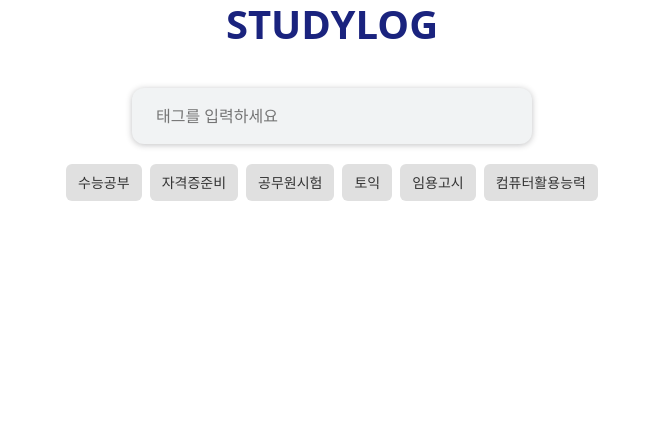
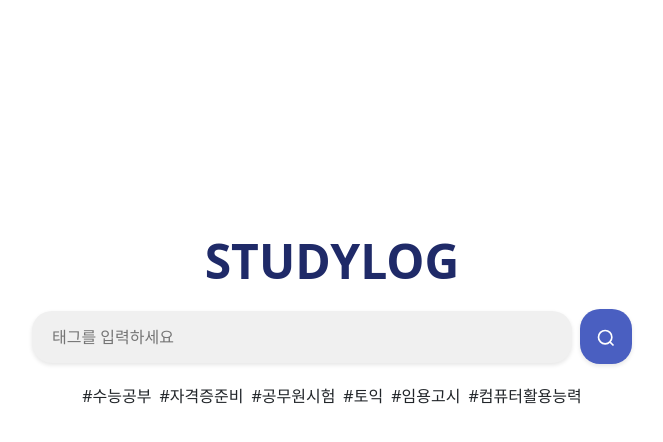
Before and after one commit to Nightingale2014/my-project, a React (Vite) app: page / in a window 1280 px wide. Shown: the top 442 px of the page, without its empty margins (308-971 px from the left). Built offline with nearby package versions, Linux system fonts and the light colour scheme.

Commit message:
🎉 feat: STUDYLOG 검색창 + 태그 기능 완성

```diff
--- a/package.json
+++ b/package.json
@@ -19,7 +19,7 @@
     "@eslint/js": "^9.22.0",
     "@types/react": "^19.0.10",
     "@types/react-dom": "^19.0.4",
-    "@vitejs/plugin-react": "^4.3.4",
+    "@vitejs/plugin-react": "^4.4.0",
     "eslint": "^9.22.0",
     "eslint-plugin-react-hooks": "^5.2.0",
     "eslint-plugin-react-refresh": "^0.4.19",
--- a/src/App.jsx
+++ b/src/App.jsx
@@ -1,14 +1,10 @@
 import React from "react";
-import Header from "./components/Header";
 import SearchBar from "./components/SearchBar";
-import TagList from "./components/TagList";
 
 function App() {
     return (
         <div className="layout-container">
-            <Header />
             <SearchBar />
-            <TagList />
         </div>
     );
 }
--- a/src/components/Header.jsx
+++ b/src/components/Header.jsx
@@ -1,10 +1,10 @@
-import React from "react";
-
+// Header.jsx
 function Header() {
     return (
-        <h1 className="text-5xl text-center mb-10" style={{ color: "#1A237E", fontWeight: 900 }}>
-            STUDYLOG
-        </h1>
+        <header className="header">
+            {/* 이거 없애거나 다른 텍스트로 */}
+            {/* <h1>STUDYLOG</h1> */}
+        </header>
     );
 }
 
--- a/src/components/SearchBar.jsx
+++ b/src/components/SearchBar.jsx
@@ -2,11 +2,20 @@ import React, { useState } from "react";
 
 function SearchBar() {
     const [inputValue, setInputValue] = useState("");
-    const [tags, setTags] = useState([]);
+    const [tags, setTags] = useState([
+        "수능공부", "자격증준비", "공무원시험", "토익", "임용고시", "컴퓨터활용능력"
+    ]);
 
     const handleKeyDown = (e) => {
         if (e.key === "Enter" && inputValue.trim() !== "") {
             e.preventDefault();
+            setTags([...tags, inputValue.trim()]);
+            setInputValue("");
+        }
+    };
+
+    const handleSearch = () => {
+        if (inputValue.trim() !== "") {
             setTags([...tags, inputValue.trim()]);
             setInputValue("");
         }
@@ -18,13 +27,11 @@ function SearchBar() {
 
     return (
         <div className="search-container">
-            <div className="search-box">
-                {tags.map((tag, index) => (
-                    <div className="tag" key={index}>
-                        #{tag}
-                        <span className="remove-tag" onClick={() => removeTag(index)}>×</span>
-                    </div>
-                ))}
+            <h1 className="title">STUDYLOG</h1>
+
+            <div className="search-bar-wrapper">
+                {/* 🔵 검색창 부분 */}
+                <div className="search-bar">
                     <input
                         type="text"
                         placeholder="태그를 입력하세요"
@@ -33,6 +40,23 @@ function SearchBar() {
                         onKeyDown={handleKeyDown}
                         className="search-input"
                     />
+                    <button onClick={handleSearch} className="search-button">
+                        <svg xmlns="http://www.w3.org/2000/svg" width="20" height="20" fill="none" stroke="white" strokeWidth="2" viewBox="0 0 24 24">
+                            <circle cx="11" cy="11" r="8"></circle>
+                            <line x1="21" y1="21" x2="16.65" y2="16.65"></line>
+                        </svg>
+                    </button>
+                </div>
+
+                {/* 🟢 태그 리스트 바로 검색창 아래에 */}
+                <div className="tags-wrapper">
+                    {tags.map((tag, index) => (
+                        <div className="tag" key={index}>
+                            #{tag}
+                        </div>
+                    ))}
+                </div>
+
             </div>
         </div>
     );
--- a/src/style/test.css
+++ b/src/style/test.css
@@ -1,107 +1,64 @@
-/* 검색창 전체 감싸는 div */
 .search-container {
     display: flex;
+    flex-direction: column;
+    justify-content: center;
     align-items: center;
-    justify-content: center;
-    margin-top: 40px;
+    min-height: 80vh;
+    margin-top: 0;
 }
 
-/* 검색창 박스 */
-.search-box {
+.title {
+    font-size: 48px;
+    font-weight: bold;
+    color: #1f2a68;
+    margin: 0;
+}
+
+.search-bar-wrapper {
+    margin-top: 20px;
+    display: flex;
+    flex-direction: column;
+    align-items: center;
+    gap: 20px;
+    width: 100%;
+    max-width: 600px;
+}
+
+.search-bar {
     display: flex;
     align-items: center;
-    background-color: #f1f3f4; /* 연회색 */
-    border-radius: 9999px; /* 완전 둥글게 */
-    padding: 8px 16px;
-    box-shadow: 0 1px 6px rgba(32, 33, 36, 0.28); /* 부드러운 그림자 */
-}
-
-/* 입력창 */
-.search-input {
-    border: none;
-    background: none;
-    outline: none;
-    font-size: 16px;
-    width: 300px;
-    padding: 8px;
-    color: #333;
-}
-
-/* 검색 버튼 */
-.search-button {
-    background: white; /* 흰색 배경 */
-    border: none;
-    margin-left: 10px;
-    font-size: 16px;
-    color: #555; /* 짙은 회색 글씨 */
-    padding: 8px 16px;
-    border-radius: 9999px;
-    cursor: pointer;
-    transition: background-color 0.3s;
-}
-
-/* 버튼 hover 효과 */
-.search-button:hover {
-    background-color: #e0e0e0; /* 살짝 어두운 연회색 */
-}
-
-.tag-container {
-    display: flex;
-    flex-wrap: wrap;
+    width: 100%;
     gap: 8px;
-    justify-content: center;
-    margin-top: 20px;
-}
-
-.tag-item {
-    background-color: #e0e0e0; /* 연회색 */
-    color: #333; /* 진한 회색 글자 */
-    padding: 8px 12px;
-    border-radius: 6px; /* 살짝만 둥글게, 거의 네모 */
-    font-size: 14px;
-    cursor: pointer;
-    user-select: none;
-    transition: background-color 0.2s;
-}
-
-.tag-item:hover {
-    background-color: #d5d5d5; /* 살짝 더 진한 회색으로 hover 효과 */
-}
-
-.search-box {
-    display: flex;
-    flex-wrap: wrap;
-    align-items: center;
-    background-color: #f1f3f4;
-    border-radius: 12px;
-    padding: 8px 16px;
-    box-shadow: 0 1px 6px rgba(32, 33, 36, 0.28);
-    gap: 8px;
-    min-height: 56px;
-    width: 400px;
 }
 
 .search-input {
+    flex: 1;
+    padding: 14px 20px;
     border: none;
-    background: none;
+    border-radius: 20px;
+    background-color: #f0f0f0;
+    font-size: 16px;
+    color: #333;
     outline: none;
-    font-size: 16px;
-    flex-grow: 1;
-    min-width: 100px;
+    min-width: 0;
+    box-shadow: 0 2px 4px rgba(0, 0, 0, 0.1);
 }
 
-.tag {
-    display: flex;
-    align-items: center;
-    background-color: #e0e0e0;
-    color: #333;
-    padding: 6px 10px;
-    border-radius: 6px;
-    font-size: 14px;
+.search-button {
+    padding: 14px 16px;
+    border: none;
+    border-radius: 20px;
+    background-color: #4A5FC1;
+    color: white;
+    font-size: 18px;
+    cursor: pointer;
+    box-shadow: 0 2px 4px rgba(0, 0, 0, 0.1);
+    transition: background-color 0.3s ease;
 }
 
-.remove-tag {
-    margin-left: 6px;
-    cursor: pointer;
-    font-weight: bold;
+.tags-wrapper {
+    display: flex;
+    flex-wrap: wrap;
+    justify-content: center;
+    gap: 8px;
 }
```
Also changed, not shown: 1 other file (tests, documents, lock files or other folders). Lines whose indentation alone changed are shown as unchanged.
